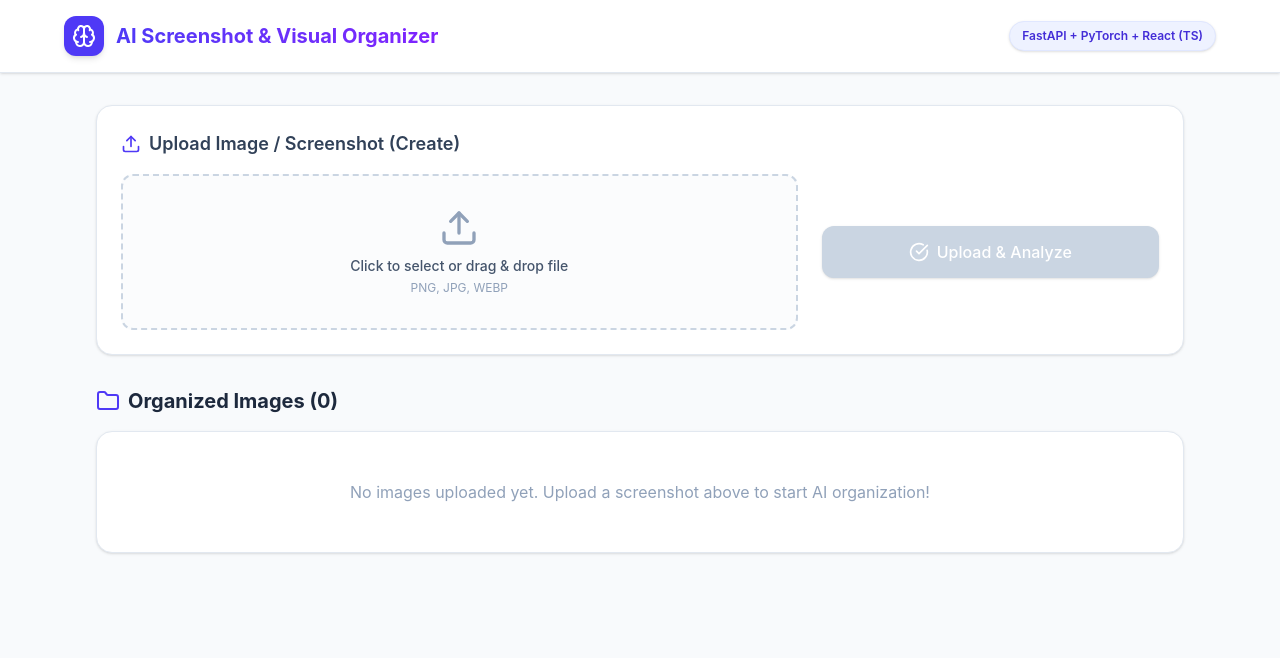
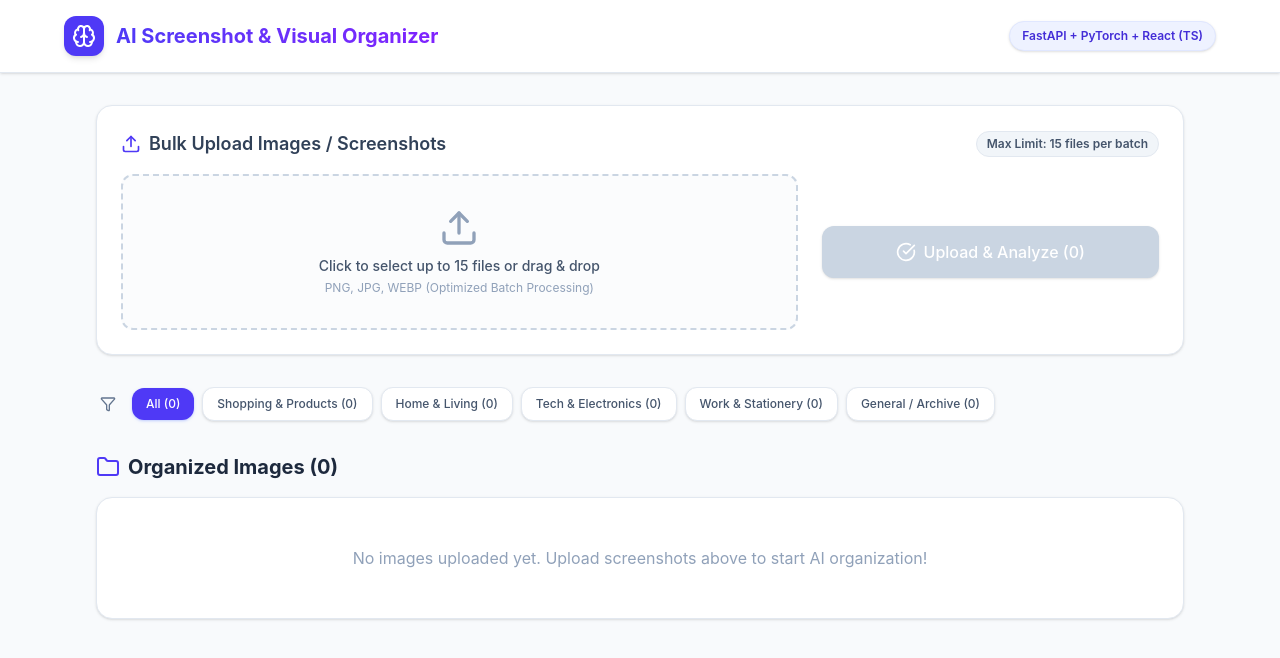
Before and after one commit to busraknya/ai-screenshot-organizer, a React (Vite) app in the folder screenshot-organizer-frontend/: page / in a window 1280 px wide. Shown: the top 658 px of the page. Built offline with nearby package versions, Linux system fonts and the light colour scheme.

Commit message:
feat: complete v1 web application with modular Clean Architecture, TypeScript, Tailwind, Bulk Upload, and ZIP Export

```diff
--- a/screenshot-organizer-frontend/package.json
+++ b/screenshot-organizer-frontend/package.json
@@ -12,11 +12,14 @@
   "dependencies": {
     "@tailwindcss/postcss": "^4.3.3",
     "axios": "^1.20.0",
+    "file-saver": "^2.0.5",
+    "jszip": "^3.10.2",
     "lucide-react": "^1.54.0",
     "react": "^19.2.8",
     "react-dom": "^19.2.8"
   },
   "devDependencies": {
+    "@types/file-saver": "^2.0.7",
     "@types/node": "^24.13.3",
     "@types/react": "^19.2.18",
     "@types/react-dom": "^19.2.7",
--- /dev/null
+++ b/screenshot-organizer-frontend/src/components/ExportButton.tsx
@@ -0,0 +1,61 @@
+import React, { useState } from 'react';
+import { Download, Loader2 } from 'lucide-react';
+import { exportItemsToZip } from '../utils/export.service';
+import type { OrganizedItem } from '../interfaces/item.interface';
+
+interface ExportButtonProps {
+  items: OrganizedItem[];
+  onToast: (msg: string, type: 'success' | 'error' | 'info') => void;
+}
+
+export const ExportButton: React.FC<ExportButtonProps> = ({ items, onToast }) => {
+  // Loading state for export process
+  const [exporting, setExporting] = useState(false);
+  const [statusText, setStatusText] = useState('Export to ZIP');
+
+  // Trigger zip download when button is clicked
+  const handleExport = async () => {
+    // Check if there is anything to export
+    if (items.length === 0) {
+      onToast('No items available to export.', 'info');
+      return;
+    }
+
+    setExporting(true);
+    try {
+      // Call zip utility and update status message
+      await exportItemsToZip(items, (msg) => setStatusText(msg));
+      onToast('ZIP archive successfully downloaded!', 'success');
+    } catch (err) {
+      console.error(err);
+      onToast('Export failed. Please try again.', 'error');
+    } finally {
+      // Reset loading state
+      setExporting(false);
+      setStatusText('Export to ZIP');
+    }
+  };
+
+  // Hide button if list is empty
+  if (items.length === 0) return null;
+
+  return (
+    <button
+      onClick={handleExport}
+      disabled={exporting}
+      className="bg-emerald-600 hover:bg-emerald-700 text-white text-xs font-semibold px-4 py-2.5 rounded-xl shadow-sm flex items-center gap-2 transition-all active:scale-[0.98] disabled:bg-slate-300"
+    >
+      {exporting ? (
+        <>
+          <Loader2 className="w-4 h-4 animate-spin" />
+          {statusText}
+        </>
+      ) : (
+        <>
+          <Download className="w-4 h-4" />
+          Export Organized ZIP ({items.length})
+        </>
+      )}
+    </button>
+  );
+};
--- a/screenshot-organizer-frontend/src/components/UploadBox.tsx
+++ b/screenshot-organizer-frontend/src/components/UploadBox.tsx
@@ -2,45 +2,71 @@ import React from 'react';
 import { Upload, CheckCircle, RefreshCw, AlertCircle } from 'lucide-react';
 
 interface UploadBoxProps {
-  selectedFile: File | null;
-  previewUrl: string | null;
+  selectedFiles: File[];
   loading: boolean;
   error: string | null;
-  onFileChange: (e: React.ChangeEvent<HTMLInputElement>) => void;
+  onFilesChange: (e: React.ChangeEvent<HTMLInputElement>) => void;
   onUpload: () => void;
   onCancel: () => void;
 }
 
+const MAX_BATCH_LIMIT = 15;
+
 export const UploadBox: React.FC<UploadBoxProps> = ({
-  selectedFile,
-  previewUrl,
+  selectedFiles,
   loading,
   error,
-  onFileChange,
+  onFilesChange,
   onUpload,
   onCancel,
 }) => {
   return (
     <div className="bg-white rounded-2xl shadow-sm border border-slate-200 p-6 mb-8">
-      <h2 className="text-lg font-semibold mb-4 flex items-center gap-2 text-slate-700">
-        <Upload className="w-5 h-5 text-indigo-600" /> Upload Image / Screenshot (Create)
-      </h2>
+      <div className="flex justify-between items-center mb-4">
+        <h2 className="text-lg font-semibold flex items-center gap-2 text-slate-700">
+          <Upload className="w-5 h-5 text-indigo-600" /> Bulk Upload Images / Screenshots
+        </h2>
+        <span className="text-xs font-semibold bg-slate-100 text-slate-600 px-2.5 py-1 rounded-full border border-slate-200">
+          Max Limit: {MAX_BATCH_LIMIT} files per batch
+        </span>
+      </div>
 
       <div className="flex flex-col md:flex-row items-center gap-6">
         <label className="w-full md:w-2/3 border-2 border-dashed border-slate-300 rounded-xl p-8 text-center cursor-pointer hover:border-indigo-500 transition-colors bg-slate-50/50 flex flex-col items-center justify-center relative overflow-hidden group">
-          <input type="file" onChange={onFileChange} className="hidden" accept="image/*" />
-          {previewUrl ? (
-            <div className="relative">
-              <img src={previewUrl} alt="Preview" className="h-36 object-contain rounded-lg shadow-sm" />
-              <div className="absolute inset-0 bg-black/40 opacity-0 group-hover:opacity-100 transition-opacity flex items-center justify-center text-white text-xs font-medium rounded-lg">
-                Click to change
+          <input
+            type="file"
+            multiple
+            onChange={onFilesChange}
+            className="hidden"
+            accept="image/*"
+          />
+
+          {selectedFiles.length > 0 ? (
+            <div className="flex flex-col items-center gap-2">
+              <span className="bg-indigo-100 text-indigo-700 text-xs font-bold px-3 py-1 rounded-full">
+                {selectedFiles.length} / {MAX_BATCH_LIMIT} files selected
+              </span>
+              <div className="flex gap-2 overflow-x-auto max-w-full py-2">
+                {selectedFiles.slice(0, 4).map((file, idx) => (
+                  <img
+                    key={idx}
+                    src={URL.createObjectURL(file)}
+                    alt={file.name}
+                    className="h-16 w-16 object-cover rounded-lg shadow-sm border border-slate-200"
+                  />
+                ))}
+                {selectedFiles.length > 4 && (
+                  <div className="h-16 w-16 bg-slate-200 rounded-lg flex items-center justify-center text-xs font-bold text-slate-600">
+                    +{selectedFiles.length - 4} more
+                  </div>
+                )}
               </div>
             </div>
           ) : (
             <>
               <Upload className="w-10 h-10 text-slate-400 mb-2 group-hover:scale-110 transition-transform" />
-              <span className="text-sm font-medium text-slate-600">Click to select or drag & drop file</span>
-              <span className="text-xs text-slate-400 mt-1">PNG, JPG, WEBP</span>
+              <span className="text-sm font-medium text-slate-600">Click to select up to {MAX_BATCH_LIMIT} files or drag & drop</span>
+              <span className="text-xs text-slate-400 mt-1">PNG, JPG, WEBP (Optimized Batch Processing)</span>
             </>
           )}
         </label>
@@ -48,33 +74,41 @@ export const UploadBox: React.FC<UploadBoxProps> = ({
         <div className="w-full md:w-1/3 flex flex-col justify-center gap-3">
           <button
             onClick={onUpload}
-            disabled={!selectedFile || loading}
+            disabled={selectedFiles.length === 0 || selectedFiles.length > MAX_BATCH_LIMIT || loading}
             className={`w-full py-3.5 px-4 rounded-xl font-medium text-white transition-all flex items-center justify-center gap-2 shadow-sm ${
-              !selectedFile || loading
+              selectedFiles.length === 0 || selectedFiles.length > MAX_BATCH_LIMIT || loading
                 ? 'bg-slate-300 cursor-not-allowed'
                 : 'bg-indigo-600 hover:bg-indigo-700 active:scale-[0.98] shadow-indigo-200'
             }`}
           >
             {loading ? (
               <>
-                <RefreshCw className="w-5 h-5 animate-spin" /> AI Analyzing...
+                <RefreshCw className="w-5 h-5 animate-spin" /> Batch Processing...
               </>
             ) : (
               <>
-                <CheckCircle className="w-5 h-5" /> Upload & Analyze
+                <CheckCircle className="w-5 h-5" /> Upload & Analyze ({selectedFiles.length})
               </>
             )}
           </button>
-          {selectedFile && (
+          {selectedFiles.length > 0 && (
             <button
               onClick={onCancel}
               className="text-xs text-slate-500 hover:text-red-600 text-center font-medium transition-colors"
             >
-              Cancel Selection
+              Clear Selection
             </button>
           )}
         </div>
       </div>
+
+      {/* LIMIT IMAGE UPLOAD */}
+      {selectedFiles.length > MAX_BATCH_LIMIT && (
+        <div className="mt-4 p-3 bg-amber-50 border border-amber-200 text-amber-800 rounded-xl text-sm flex items-center gap-2 animate-fadeIn">
+          <AlertCircle className="w-4 h-4 shrink-0 text-amber-600" />
+          <span>You can upload a maximum of <strong>{MAX_BATCH_LIMIT} files</strong> at once. Please reduce your selection.</span>
+        </div>
+      )}
 
       {error && (
         <div className="mt-4 p-3 bg-red-50 border border-red-200 text-red-700 rounded-xl text-sm flex items-center gap-2">
--- a/screenshot-organizer-frontend/src/pages/Dashboard.tsx
+++ b/screenshot-organizer-frontend/src/pages/Dashboard.tsx
@@ -3,15 +3,16 @@ import axios from 'axios';
 import type { OrganizedItem, ToastMessage } from '../interfaces/item.interface';
 import { UploadBox } from '../components/UploadBox';
 import { ImageCard } from '../components/ImageCard';
-import { Folder, CheckCircle, AlertCircle, Info } from 'lucide-react';
+import { ExportButton } from '../components/ExportButton';
+import { Folder, CheckCircle, AlertCircle, Info, Filter } from 'lucide-react';
 
 export const Dashboard: React.FC = () => {
-  const [selectedFile, setSelectedFile] = useState<File | null>(null);
-  const [previewUrl, setPreviewUrl] = useState<string | null>(null);
+  const [selectedFiles, setSelectedFiles] = useState<File[]>([]);
   const [loading, setLoading] = useState<boolean>(false);
   const [items, setItems] = useState<OrganizedItem[]>([]);
   const [error, setError] = useState<string | null>(null);
   const [toasts, setToasts] = useState<ToastMessage[]>([]);
+  const [activeFilter, setActiveFilter] = useState<string>('All');
 
   const addToast = (message: string, type: 'success' | 'error' | 'info') => {
     const id = Date.now();
@@ -21,48 +22,48 @@ export const Dashboard: React.FC = () => {
     }, 4000);
   };
 
-  const handleFileChange = (e: React.ChangeEvent<HTMLInputElement>) => {
-    if (e.target.files && e.target.files[0]) {
-      const file = e.target.files[0];
-      setSelectedFile(file);
-      setPreviewUrl(URL.createObjectURL(file));
+  const handleFilesChange = (e: React.ChangeEvent<HTMLInputElement>) => {
+    if (e.target.files) {
+      const filesArray = Array.from(e.target.files);
+      setSelectedFiles(filesArray);
       setError(null);
     }
   };
 
   const handleUpload = async () => {
-    if (!selectedFile) return;
-
-    const formData = new FormData();
-    formData.append('file', selectedFile);
+    if (selectedFiles.length === 0) return;
 
     setLoading(true);
     setError(null);
 
     try {
+      const uploadPromises = selectedFiles.map(async (file) => {
+        const formData = new FormData();
+        formData.append('file', file);
+
         const response = await axios.post('http://127.0.0.1:8000/api/v1/predict', formData, {
-        headers: {
-          'Content-Type': 'multipart/form-data',
-        },
+          headers: { 'Content-Type': 'multipart/form-data' },
         });
 
-      const newItem: OrganizedItem = {
-        id: Date.now(),
+        return {
+          id: Date.now() + Math.random(),
           filename: response.data.filename,
-        imageUrl: previewUrl || '',
+          imageUrl: URL.createObjectURL(file),
           category: response.data.predicted_category,
           confidence: response.data.confidence,
           userFolder: response.data.predicted_category,
-      };
+        } as OrganizedItem;
+      });
 
-      setItems([newItem, ...items]);
-      setSelectedFile(null);
-      setPreviewUrl(null);
-      addToast('Image successfully uploaded and classified by AI!', 'success');
+      const newItems = await Promise.all(uploadPromises);
+
+      setItems((prev) => [...newItems, ...prev]);
+      setSelectedFiles([]);
+      addToast(`Successfully processed ${newItems.length} images!`, 'success');
     } catch (err) {
       console.error(err);
-      setError('An error occurred during AI analysis. Is the FastAPI backend running?');
-      addToast('Upload failed.', 'error');
+      setError('Batch processing failed. Check backend connection.');
+      addToast('Some uploads failed.', 'error');
     } finally {
       setLoading(false);
     }
@@ -77,8 +78,22 @@ export const Dashboard: React.FC = () => {
     setItems(
       items.map((item) => (item.id === id ? { ...item, userFolder: newFolder } : item))
     );
-    addToast('Image folder updated successfully!', 'success');
+    addToast('Folder updated successfully!', 'success');
   };
+
+  // Filtering
+  const filteredItems = activeFilter === 'All'
+    ? items
+    : items.filter(item => item.userFolder === activeFilter);
+
+  const categories = [
+    'All',
+    'Shopping & Products',
+    'Home & Living',
+    'Tech & Electronics',
+    'Work & Stationery',
+    'General / Archive'
+  ];
 
   return (
     <div className="max-w-6xl mx-auto p-6 md:p-8 relative">
@@ -103,27 +118,52 @@ export const Dashboard: React.FC = () => {
       </div>
 
       <UploadBox
-        selectedFile={selectedFile}
-        previewUrl={previewUrl}
+        selectedFiles={selectedFiles}
         loading={loading}
         error={error}
-        onFileChange={handleFileChange}
+        onFilesChange={handleFilesChange}
         onUpload={handleUpload}
-        onCancel={() => { setSelectedFile(null); setPreviewUrl(null); }}
+        onCancel={() => setSelectedFiles([])}
       />
 
+      {/* (Filter Tabs) */}
+      <div className="mb-6 flex items-center gap-2 overflow-x-auto pb-2">
+        <Filter className="w-4 h-4 text-slate-500 shrink-0 ml-1 mr-2" />
+        {categories.map((cat) => (
+          <button
+            key={cat}
+            onClick={() => setActiveFilter(cat)}
+            className={`text-xs px-3.5 py-2 rounded-xl font-medium transition-all whitespace-nowrap shadow-sm ${
+              activeFilter === cat
+                ? 'bg-indigo-600 text-white shadow-indigo-200'
+                : 'bg-white text-slate-600 border border-slate-200 hover:bg-slate-50'
+            }`}
+          >
+            {cat} {cat === 'All' ? `(${items.length})` : `(${items.filter(i => i.userFolder === cat).length})`}
+          </button>
+        ))}
+      </div>
+
+      {/* List Sections & Export Button*/}
       <div>
-        <h2 className="text-xl font-bold mb-4 flex items-center gap-2 text-slate-800">
-          <Folder className="w-6 h-6 text-indigo-600" /> Organized Images ({items.length})
+        <div className="flex justify-between items-center mb-4">
+          <h2 className="text-xl font-bold flex items-center gap-2 text-slate-800">
+            <Folder className="w-6 h-6 text-indigo-600" /> Organized Images ({filteredItems.length})
           </h2>
 
-        {items.length === 0 ? (
+          {/* Modular Export Button */}
+          <ExportButton items={filteredItems} onToast={addToast} />
+        </div>
+
+        {filteredItems.length === 0 ? (
           <div className="bg-white rounded-2xl border border-slate-200 p-12 text-center text-slate-400 shadow-sm">
-            No images uploaded yet. Upload a screenshot above to start AI organization!
+            {items.length === 0
+              ? "No images uploaded yet. Upload screenshots above to start AI organization!"
+              : "No images found in this folder."}
           </div>
         ) : (
           <div className="grid grid-cols-1 md:grid-cols-2 lg:grid-cols-3 gap-6">
-            {items.map((item) => (
+            {filteredItems.map((item) => (
               <ImageCard
                 key={item.id}
                 item={item}
```
Also changed, not shown: screenshot-organizer-frontend/src/components/ImageCard.tsx (+9 -5 lines), screenshot-organizer-frontend/src/utils/export.service.ts (added, +34 -0 lines), 2 other files (tests, documents, lock files or other folders). Lines whose indentation alone changed are shown as unchanged.
